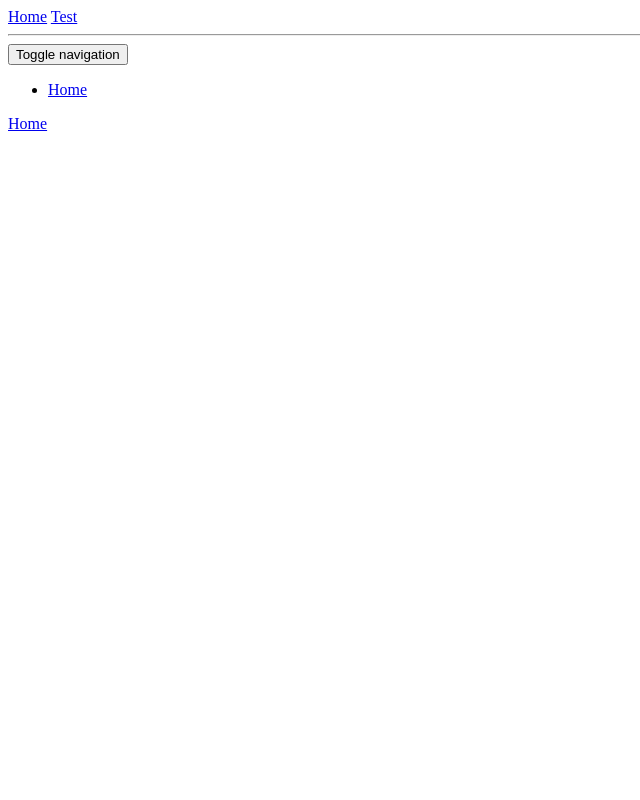
After one commit to MiaSpugnetta/to_dom, a Flask app: template app/templates/base.html in a window 1280 px wide. The commit adds this page. Shown: the whole page, without its empty margins (0-640 px from the left). Run offline with Flask 2, Linux system fonts and the light colour scheme; the template is opened without the code that fills it, so the values that code supplies are empty; parts of the project's set-up code (start-up, migrations or seed data) failed here and were passed over.

Commit message:
added TODOs to routes, added base.html and navigation bar, added get_db_entries() to database.py, modified forloop in index.html

```diff
--- /dev/null
+++ b/app/templates/base.html
@@ -0,0 +1,38 @@
+<html>
+    <head>
+        <title>To_dom</title>
+    </head>
+    <body>
+        <div>
+            <a href="/index">Home</a>
+            <a href="/test">Test</a>
+        </div>
+        <hr>
+        {% block content %}{% endblock %}
+
+        {% if message %}
+        <p>{{message}}</p>
+        {%endif%}
+    </body>
+
+
+
+</html>
+
+
+
+<div class="navbar navbar-default">
+    <div class="container">
+        <div class="'navbar-header">
+            <button type="button" class="navbar-toggle collapsed" data-toggle="collapse" data-target="#bs-example-navbar-collapse-1" aria-expanded="false">
+                <span class="sr-only">Toggle navigation</span>
+                <span class="icon-bar"></span>
+            </button>
+        </div>
+        <div class="collapse navbar-collapse" id="bs-example-navbar-collapse-1">
+                <ul class="nav navbar-nav">
+                    <li><a href="{{ url_for('index') }}">Home</a></li>
+        </div>
+    <a href="home">Home</a>
+    </div>
+</div>
```
Also changed, not shown: abstractions/database.py (+7 -0 lines), app/routes.py (+32 -5 lines), app/templates/index.html (+8 -20 lines), app/templates/test.html (added).
